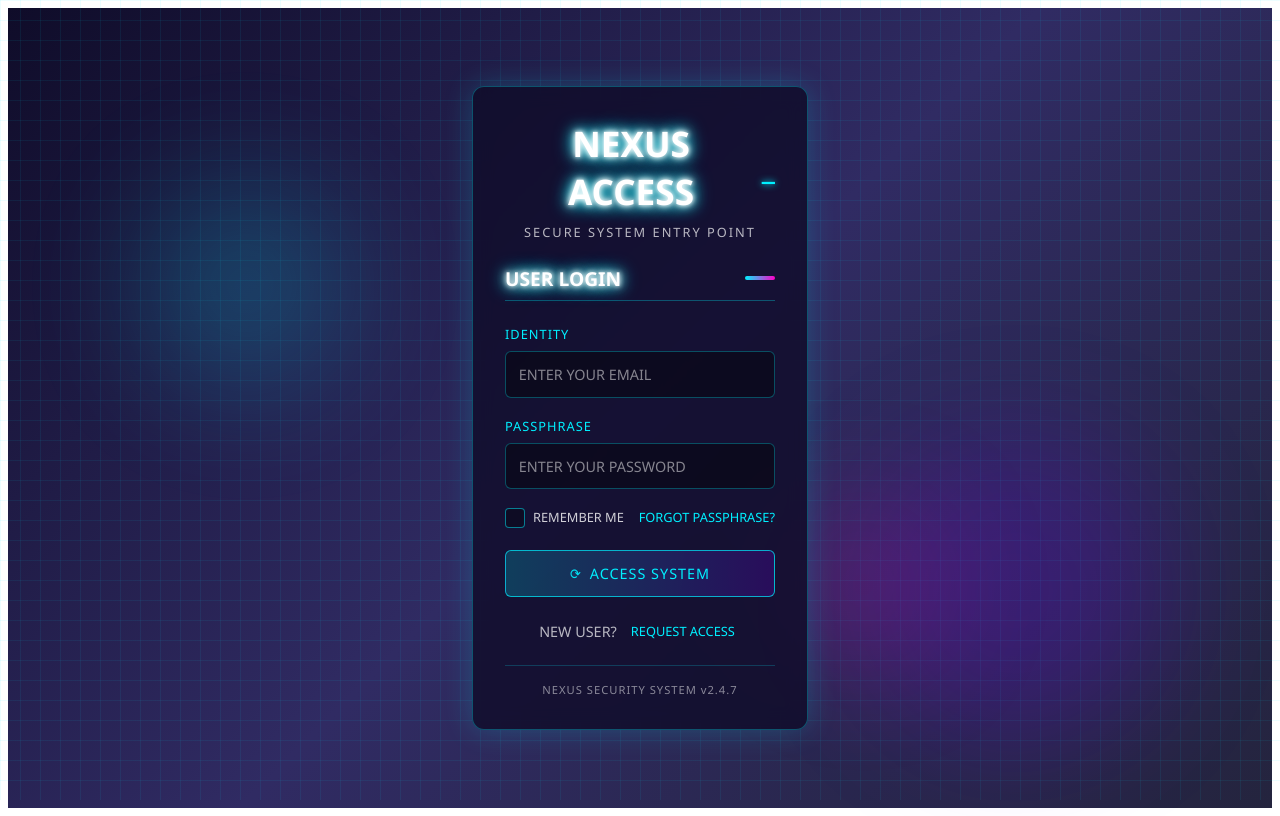
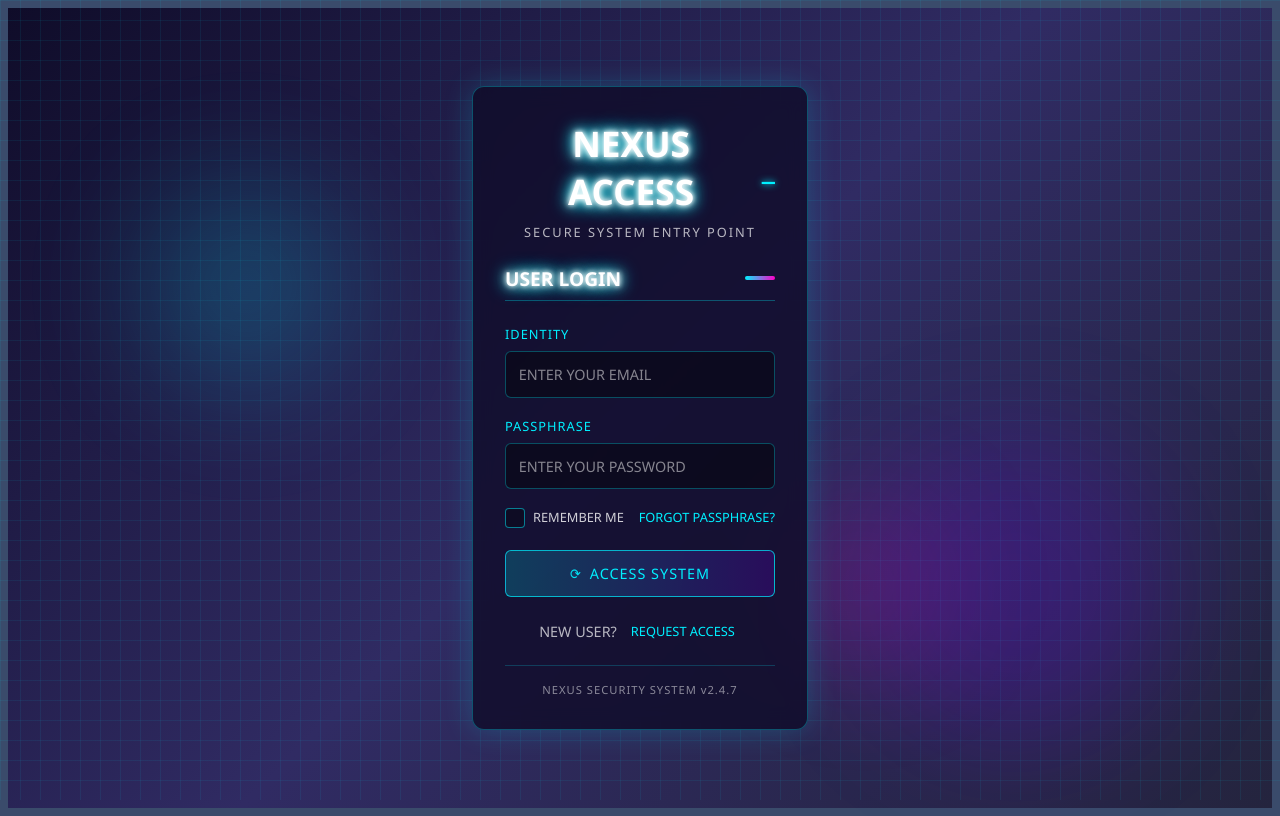
Before and after one commit to Casperstrydom/Task, a React (Vite) app in the folder frontend/: page /login in a window 1280 px wide. Built offline with nearby package versions, Linux system fonts and the light colour scheme.

Commit message:
update my index.css added html background-color

```diff
--- a/frontend/src/main/index.css
+++ b/frontend/src/main/index.css
@@ -1,4 +1,7 @@
 /* Main futuristic styles with mobile-first approach */
+html {
+  background-color: rgb(58, 75, 107);
+}
 .futuristic-container {
   position: relative;
   min-height: 100vh;
```
